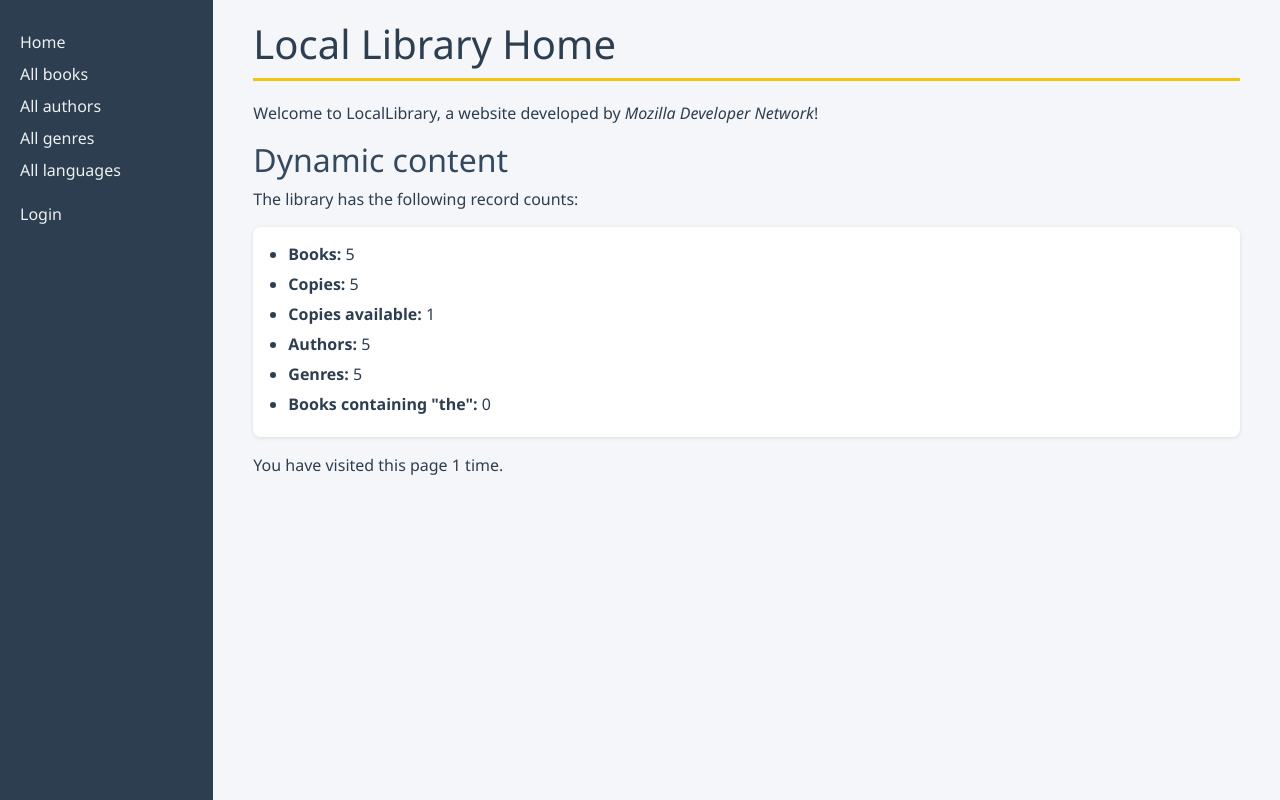
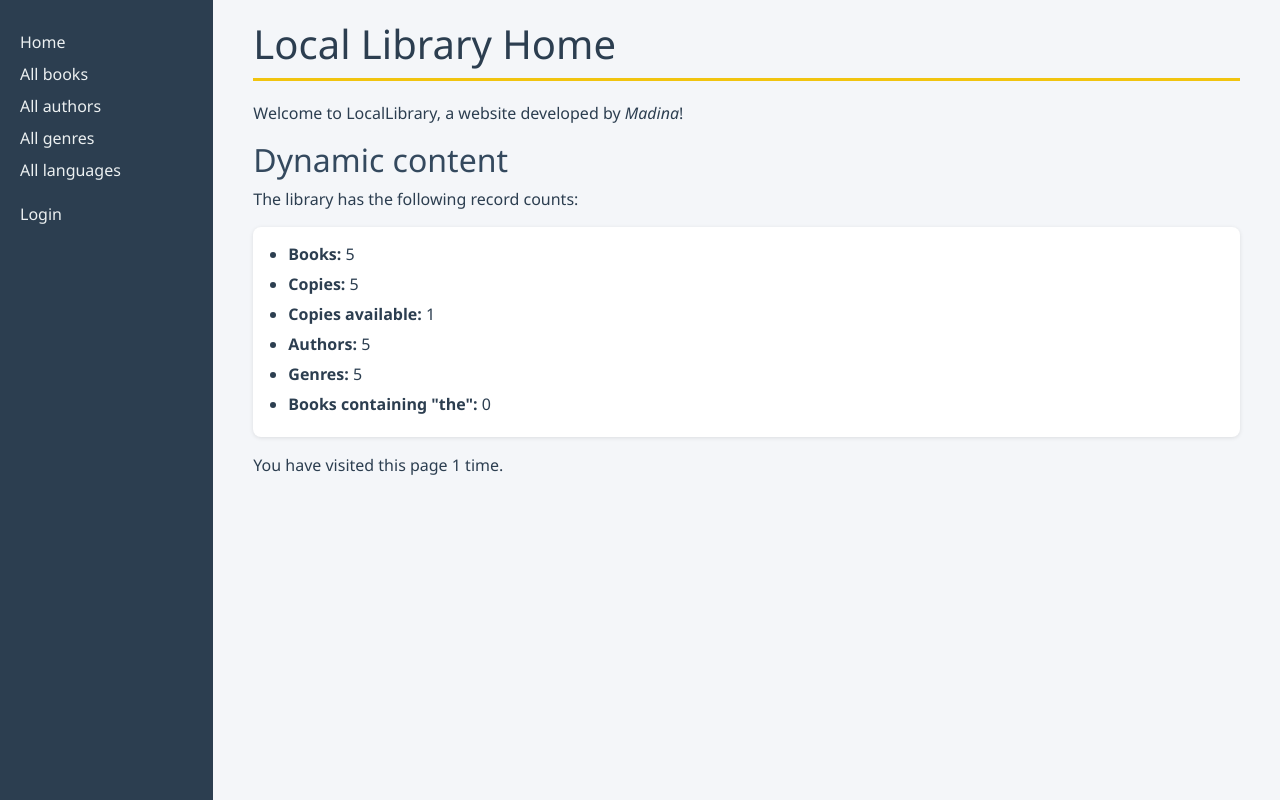
Before and after one commit to Madina979/localLibrary, a Django app: page /catalog/ in a window 1280 px wide. Run offline with Django 5.2, Linux system fonts and the light colour scheme; data comes from the database, SQL or seed files in the repository; both versions use the stored data as it was after the commit.

Commit message:
Delete requirements.txt

```diff
--- a/catalog/templates/index.html
+++ b/catalog/templates/index.html
@@ -18,7 +18,7 @@
   <h1>Local Library Home</h1>
   <p>
     Welcome to LocalLibrary, a website developed by
-    <em>Mozilla Developer Network</em>!
+    <em>Madina</em>!
   </p>
   <h2>Dynamic content</h2>
   <p>The library has the following record counts:</p>
--- a/requirements.txt
+++ /dev/null
@@ -1,3 +0,0 @@
-Django
-gunicorn
-whitenoise
```
Also changed, not shown: db.sqlite3.
